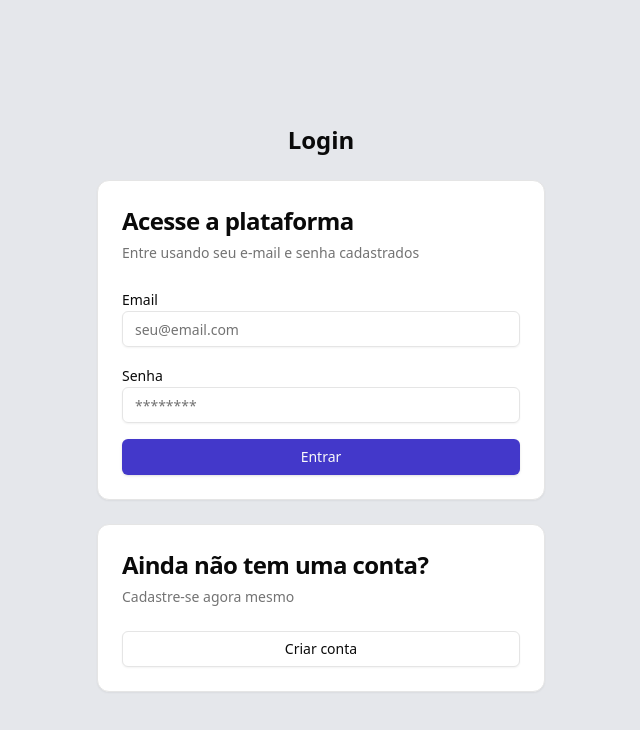
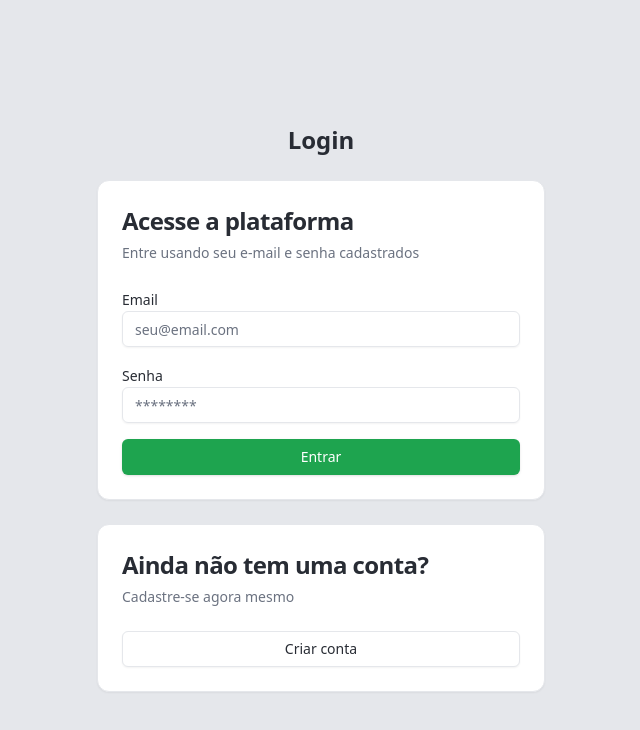
Before and after one commit to profdangarcia/ftr-second-challenge, a React app in the folder frontend/: page /login in a window 1280 px wide. Shown: the top 730 px of the page, without its empty margins (319-959 px from the left). Built offline with nearby package versions, Linux system fonts and the light colour scheme; no server answers; the HTML template or start-up script is replaced by a standard one.

Commit message:
feat: front colors

```diff
--- a/frontend/src/index.css
+++ b/frontend/src/index.css
@@ -4,58 +4,97 @@
 
 @layer base {
   :root {
-    --background: 0 0% 100%;
-    --foreground: 0 0% 3.9%;
-    --card: 0 0% 100%;
-    --card-foreground: 0 0% 3.9%;
-    --popover: 0 0% 100%;
-    --popover-foreground: 0 0% 3.9%;
-    --primary: 244.5 57.9% 50.6%;
-    --primary-foreground: 0 0% 98%;
-    --secondary: 0 0% 96.1%;
-    --secondary-foreground: 0 0% 9%;
-    --muted: 0 0% 96.1%;
-    --muted-foreground: 0 0% 45.1%;
-    --accent: 0 0% 96.1%;
-    --accent-foreground: 0 0% 9%;
-    --destructive: 0 84.2% 60.2%;
-    --destructive-foreground: 0 0% 98%;
-    --border: 0 0% 89.8%;
-    --input: 0 0% 89.8%;
-    --ring: 0 0% 3.9%;
+    /* Grayscale */
+    --gray-100: 210 20% 98%;
+    --gray-200: 220 13% 91%;
+    --gray-300: 216 20% 84%;
+    --gray-400: 220 9% 65%;
+    --gray-500: 220 9% 46%;
+    --gray-600: 220 13% 34%;
+    --gray-700: 216 12% 25%;
+    --gray-800: 220 13% 18%;
+    /* Neutral */
+    --black: 0 0% 0%;
+    --white: 0 0% 100%;
+    /* Feedback */
+    --danger: 0 84% 60%;
+    --success: 158 76% 39%;
+    /* Palette: blue, purple, pink, red, orange, yellow, green */
+    --blue-dark: 224 76% 48%;
+    --blue-base: 221 83% 53%;
+    --blue-light: 214 96% 93%;
+    --purple-dark: 271 81% 41%;
+    --purple-base: 271 81% 56%;
+    --purple-light: 270 100% 98%;
+    --pink-dark: 330 75% 41%;
+    --pink-base: 330 81% 60%;
+    --pink-light: 330 100% 96%;
+    --red-dark: 0 76% 38%;
+    --red-base: 0 73% 51%;
+    --red-light: 0 93% 94%;
+    --orange-dark: 25 86% 41%;
+    --orange-base: 25 95% 53%;
+    --orange-light: 25 100% 94%;
+    --yellow-dark: 38 92% 33%;
+    --yellow-base: 43 96% 40%;
+    --yellow-light: 52 86% 88%;
+    --green-dark: 142 69% 31%;
+    --green-base: 142 69% 38%;
+    --green-light: 142 76% 94%;
+
+    /* Semantic (shadcn) – alinhados à paleta */
+    --background: var(--white);
+    --foreground: var(--gray-800);
+    --card: var(--white);
+    --card-foreground: var(--gray-800);
+    --popover: var(--white);
+    --popover-foreground: var(--gray-800);
+    --primary: var(--green-base);
+    --primary-foreground: var(--white);
+    --secondary: var(--gray-200);
+    --secondary-foreground: var(--gray-800);
+    --muted: var(--gray-100);
+    --muted-foreground: var(--gray-500);
+    --accent: var(--gray-100);
+    --accent-foreground: var(--gray-800);
+    --destructive: var(--danger);
+    --destructive-foreground: var(--white);
+    --border: var(--gray-200);
+    --input: var(--gray-200);
+    --ring: var(--gray-800);
     --radius: 0.5rem;
-    --chart-1: 12 76% 61%;
-    --chart-2: 173 58% 39%;
-    --chart-3: 197 37% 24%;
-    --chart-4: 43 74% 66%;
-    --chart-5: 27 87% 67%;
+    --chart-1: var(--blue-base);
+    --chart-2: var(--green-base);
+    --chart-3: var(--orange-base);
+    --chart-4: var(--purple-base);
+    --chart-5: var(--pink-base);
   }
 
   .dark {
-    --background: 0 0% 3.9%;
-    --foreground: 0 0% 98%;
-    --card: 0 0% 3.9%;
-    --card-foreground: 0 0% 98%;
-    --popover: 0 0% 3.9%;
-    --popover-foreground: 0 0% 98%;
-    --primary: 0 0% 98%;
-    --primary-foreground: 0 0% 9%;
-    --secondary: 0 0% 14.9%;
-    --secondary-foreground: 0 0% 98%;
-    --muted: 0 0% 14.9%;
-    --muted-foreground: 0 0% 63.9%;
-    --accent: 0 0% 14.9%;
-    --accent-foreground: 0 0% 98%;
-    --destructive: 0 62.8% 30.6%;
-    --destructive-foreground: 0 0% 98%;
-    --border: 0 0% 14.9%;
-    --input: 0 0% 14.9%;
-    --ring: 0 0% 83.1%;
-    --chart-1: 220 70% 50%;
-    --chart-2: 160 60% 45%;
-    --chart-3: 30 80% 55%;
-    --chart-4: 280 65% 60%;
-    --chart-5: 340 75% 55%;
+    --background: var(--gray-800);
+    --foreground: var(--gray-100);
+    --card: var(--gray-800);
+    --card-foreground: var(--gray-100);
+    --popover: var(--gray-800);
+    --popover-foreground: var(--gray-100);
+    --primary: var(--gray-100);
+    --primary-foreground: var(--gray-800);
+    --secondary: var(--gray-700);
+    --secondary-foreground: var(--gray-100);
+    --muted: var(--gray-700);
+    --muted-foreground: var(--gray-400);
+    --accent: var(--gray-700);
+    --accent-foreground: var(--gray-100);
+    --destructive: 0 63% 31%;
+    --destructive-foreground: var(--gray-100);
+    --border: var(--gray-700);
+    --input: var(--gray-700);
+    --ring: var(--gray-300);
+    --chart-1: var(--blue-light);
+    --chart-2: var(--green-light);
+    --chart-3: var(--orange-light);
+    --chart-4: var(--purple-light);
+    --chart-5: var(--pink-light);
   }
 }
 
--- a/frontend/tailwind.config.js
+++ b/frontend/tailwind.config.js
@@ -58,7 +58,29 @@
     				'3': 'hsl(var(--chart-3))',
     				'4': 'hsl(var(--chart-4))',
     				'5': 'hsl(var(--chart-5))'
-    			}
+    			},
+    			/* Grayscale */
+    			gray: {
+    				100: 'hsl(var(--gray-100))',
+    				200: 'hsl(var(--gray-200))',
+    				300: 'hsl(var(--gray-300))',
+    				400: 'hsl(var(--gray-400))',
+    				500: 'hsl(var(--gray-500))',
+    				600: 'hsl(var(--gray-600))',
+    				700: 'hsl(var(--gray-700))',
+    				800: 'hsl(var(--gray-800))'
+    			},
+    			/* Feedback */
+    			danger: 'hsl(var(--danger))',
+    			success: 'hsl(var(--success))',
+    			/* Palette (dark, base, light) */
+    			blue: { dark: 'hsl(var(--blue-dark))', base: 'hsl(var(--blue-base))', light: 'hsl(var(--blue-light))' },
+    			purple: { dark: 'hsl(var(--purple-dark))', base: 'hsl(var(--purple-base))', light: 'hsl(var(--purple-light))' },
+    			pink: { dark: 'hsl(var(--pink-dark))', base: 'hsl(var(--pink-base))', light: 'hsl(var(--pink-light))' },
+    			red: { dark: 'hsl(var(--red-dark))', base: 'hsl(var(--red-base))', light: 'hsl(var(--red-light))' },
+    			orange: { dark: 'hsl(var(--orange-dark))', base: 'hsl(var(--orange-base))', light: 'hsl(var(--orange-light))' },
+    			yellow: { dark: 'hsl(var(--yellow-dark))', base: 'hsl(var(--yellow-base))', light: 'hsl(var(--yellow-light))' },
+    			green: { dark: 'hsl(var(--green-dark))', base: 'hsl(var(--green-base))', light: 'hsl(var(--green-light))' }
     		},
     		borderRadius: {
     			lg: 'var(--radius)',
```
